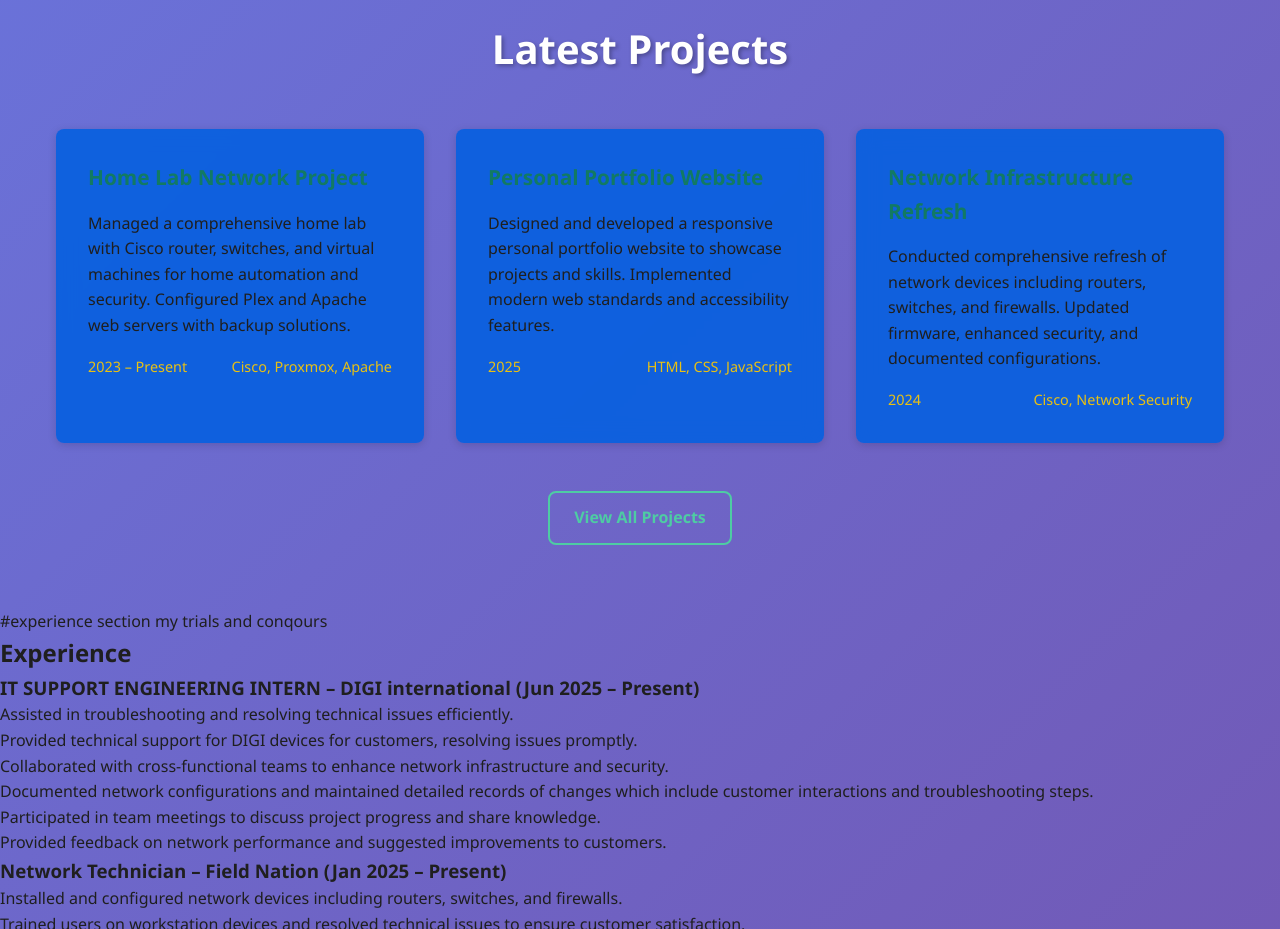
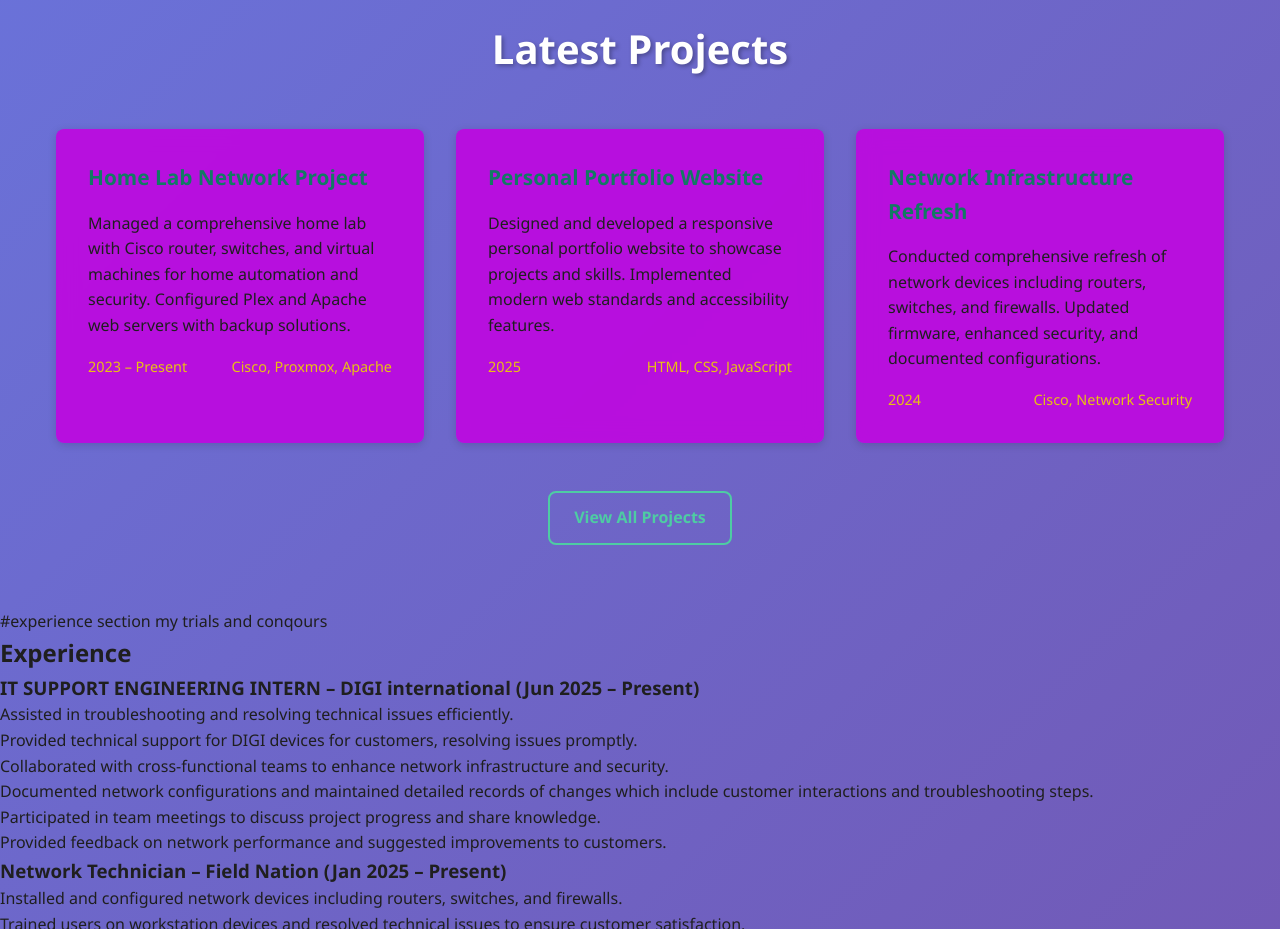
Before and after one commit to poly9630/portfolio, a plain HTML site: page index.html in a window 1280 px wide. Shown: the part 1160-2089 px from the top of the page. Drawn offline with Linux system fonts and the light colour scheme.

Commit message:
Update styles.css

```diff
--- a/styles.css
+++ b/styles.css
@@ -316,7 +316,7 @@
     }
 
     .project-card {
-      background: rgba(11, 96, 223, 0.95);
+      background: rgba(188, 11, 223, 0.95);
       padding: 2rem;
       border-radius: var(--border-radius);
       box-shadow: var(--box-shadow);
```
